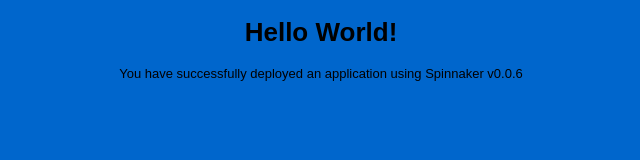
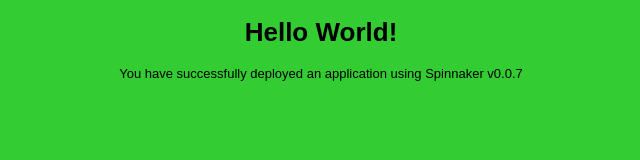
Before and after one commit to punkerside/spinnaker-app, a plain HTML site: page index.html in a window 1280 px wide. Shown: the whole page, without its empty margins (319-959 px from the left). Drawn offline with Linux system fonts and the light colour scheme.

Commit message:
test build

```diff
--- a/index.html
+++ b/index.html
@@ -5,8 +5,8 @@
   <style>
     body {
       color: #000000;
-      /* background-color: #33cc33; */
-      background-color: #0066cc;
+      background-color: #33cc33;
+      /* background-color: #0066cc; */
       font-family: Arial, sans-serif;
       font-size:13px;
     }
@@ -14,6 +14,6 @@
 </head>
 <body>
   <div align="center"><h1>Hello World!</h1></div>
-  <div align="center">You have successfully deployed an application using Spinnaker v0.0.6</div>
+  <div align="center">You have successfully deployed an application using Spinnaker v0.0.7</div>
 </body>
 </html>
```
Also changed, not shown: 1 other file.
